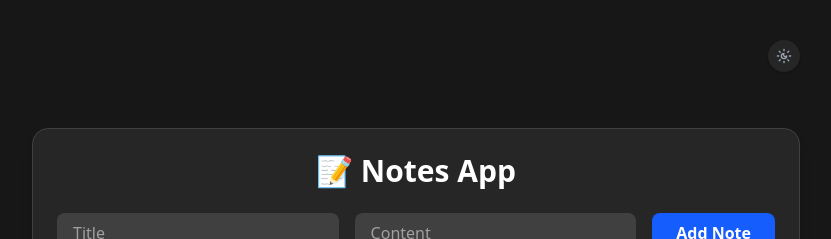
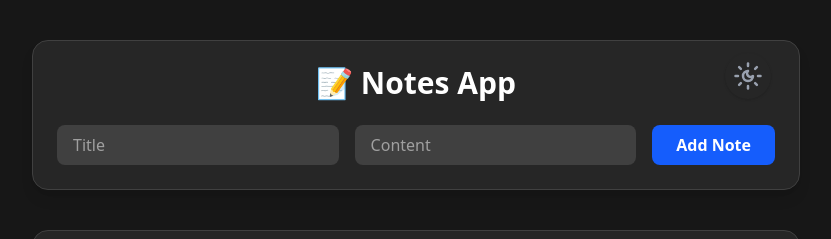
Before and after one commit to sumitkumarsharm/Web-Dev, a React (Vite) app in the folder BACKEND_SHERY/notes/frontend/: page / in a window 1280 px wide. Shown: the top 239 px of the page, without its empty margins (224-1055 px from the left). Built offline with nearby package versions, Linux system fonts and the light colour scheme; no server answers.

Commit message:
removed the toggle button and put it in the heading div

```diff
--- a/BACKEND_SHERY/notes/frontend/src/App.jsx
+++ b/BACKEND_SHERY/notes/frontend/src/App.jsx
@@ -45,18 +45,20 @@ const App = () => {
       <div className="max-w-3xl mx-auto space-y-10">
 
 
-        <div className="flex justify-end">
-          <button
-            onClick={() => setDarkMode(!darkMode)}
-            className={`mb-4 px-2 py-2 rounded-full ${bgCard} ${textMuted} hover:cursor-pointer shadow transition-all duration-300`}
-          >
-            {darkMode ? <LuSunMoon /> : <IoMdMoon />}
-          </button>
-        </div>
+
 
 
         <div className={`p-6 rounded-2xl shadow-lg border ${bgCard}`}>
-          <h1 className="text-3xl font-bold text-center mb-6">📝 Notes App</h1>
+          <div className="text-3xl font-bold text-center mb-6 flex  justify-center gap-5 relative">📝 Notes App
+            <div className="flex justify-end absolute -top-3 right-1 ">
+              <button
+                onClick={() => setDarkMode(!darkMode)}
+                className={`mb-4 px-2 py-2 rounded-full ${bgCard} ${textMuted} hover:cursor-pointer shadow transition-all duration-300`}
+              >
+                {darkMode ? <LuSunMoon /> : <IoMdMoon />}
+              </button>
+            </div>
+          </div>
 
           <div className="flex flex-col md:flex-row gap-4">
             <input
@@ -101,9 +103,9 @@ const App = () => {
                   <p className="text-sm">{note.content}</p>
                 </div>
                 <button
+                  title="Delete note"
                   onClick={() => deleteNote(note._id)}
                   className="text-red-600 hover:text-red-800 mt-2 md:mt-0 md:ml-4 cursor-pointer"
-                  title="Delete note"
                 >
                   <MdDeleteOutline size={24} />
                 </button>
```
